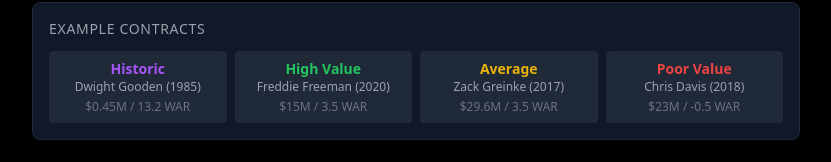
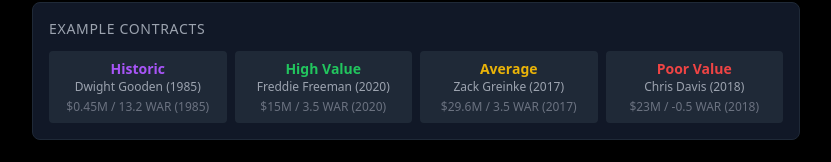
Before and after one commit to harnischllc/badder-calc, a React (Vite) app: page / in a window 1280 px wide. Shown: the part 482-644 px from the top of the page, without its empty margins (224-1055 px from the left). Built offline with nearby package versions, Linux system fonts and the light colour scheme; no server answers.

Commit message:
Update ExampleContracts.jsx

```diff
--- a/src/components/ExampleContracts.jsx
+++ b/src/components/ExampleContracts.jsx
@@ -7,39 +7,40 @@
     player: 'Dwight Gooden',
     salary: '0.45',
     war: '13.2',
-    year: '1985',
+    year: 1985,
+    position: 'SP',
     colorClass: 'text-purple-500',
-    display: '$0.45M / 13.2 WAR'
+    display: '$0.45M / 13.2 WAR (1985)'
   },
   {
     category: 'High Value',
     player: 'Freddie Freeman',
     salary: '15',
     war: '3.5',
-    year: '2020',
+    year: 2020,
     position: '1B',
     colorClass: 'text-green-500',
-    display: '$15M / 3.5 WAR'
+    display: '$15M / 3.5 WAR (2020)'
   },
   {
     category: 'Average',
     player: 'Zack Greinke',
     salary: '29.6',
     war: '3.5',
-    year: '2017',
+    year: 2017,
     position: 'SP',
     colorClass: 'text-yellow-500',
-    display: '$29.6M / 3.5 WAR'
+    display: '$29.6M / 3.5 WAR (2017)'
   },
   {
     category: 'Poor Value',
     player: 'Chris Davis',
     salary: '23.0',
     war: '-0.5',
-    year: '2018',
+    year: 2018,
     position: '1B',
     colorClass: 'text-red-500',
-    display: '$23M / -0.5 WAR'
+    display: '$23M / -0.5 WAR (2018)'
   }
 ];
 
@@ -50,40 +51,40 @@
     player: 'Ronald Acuña Jr.',
     salary: '17',
     wrcPlus: '165',
-    year: '2023',
+    year: 2023,
     position: 'RF',
     colorClass: 'text-purple-500',
-    display: '$17M / 165 wRC+'
+    display: '$17M / 165 wRC+ (2023)'
   },
   {
     category: 'High Value',
     player: 'Freddie Freeman',
     salary: '27',
     wrcPlus: '144',
-    year: '2024',
+    year: 2024,
     position: '1B',
     colorClass: 'text-green-500',
-    display: '$27M / 144 wRC+'
+    display: '$27M / 144 wRC+ (2024)'
   },
   {
     category: 'Good Value',
     player: 'Xander Bogaerts',
     salary: '25',
     wrcPlus: '115',
-    year: '2024',
+    year: 2024,
     position: 'SS',
     colorClass: 'text-blue-500',
-    display: '$25M / 115 wRC+'
+    display: '$25M / 115 wRC+ (2024)'
   },
   {
     category: 'Poor Value',
     player: 'Kris Bryant',
     salary: '27',
     wrcPlus: '85',
-    year: '2024',
+    year: 2024,
     position: '3B',
     colorClass: 'text-red-500',
-    display: '$27M / 85 wRC+'
+    display: '$27M / 85 wRC+ (2024)'
   }
 ];
 
```
